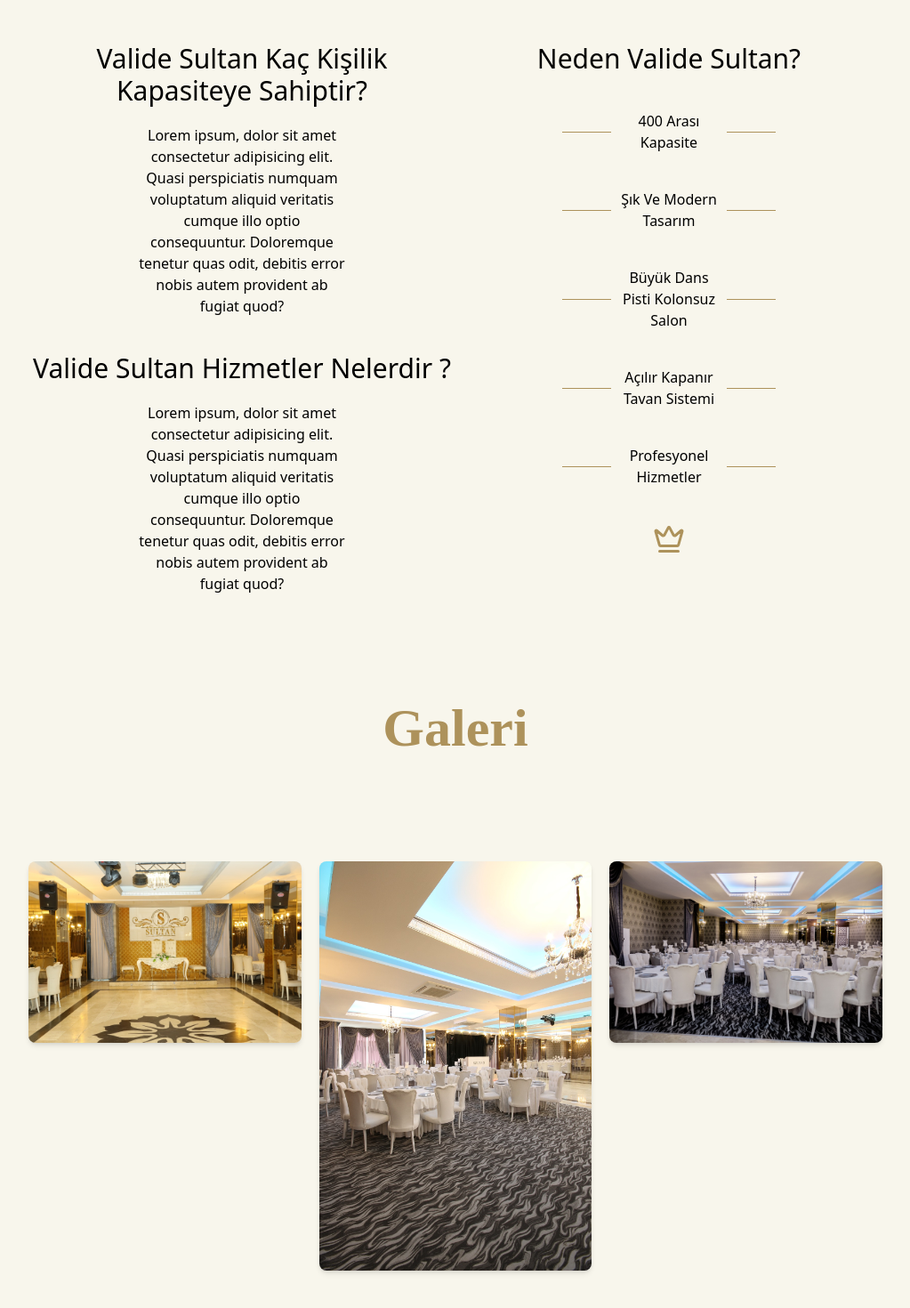
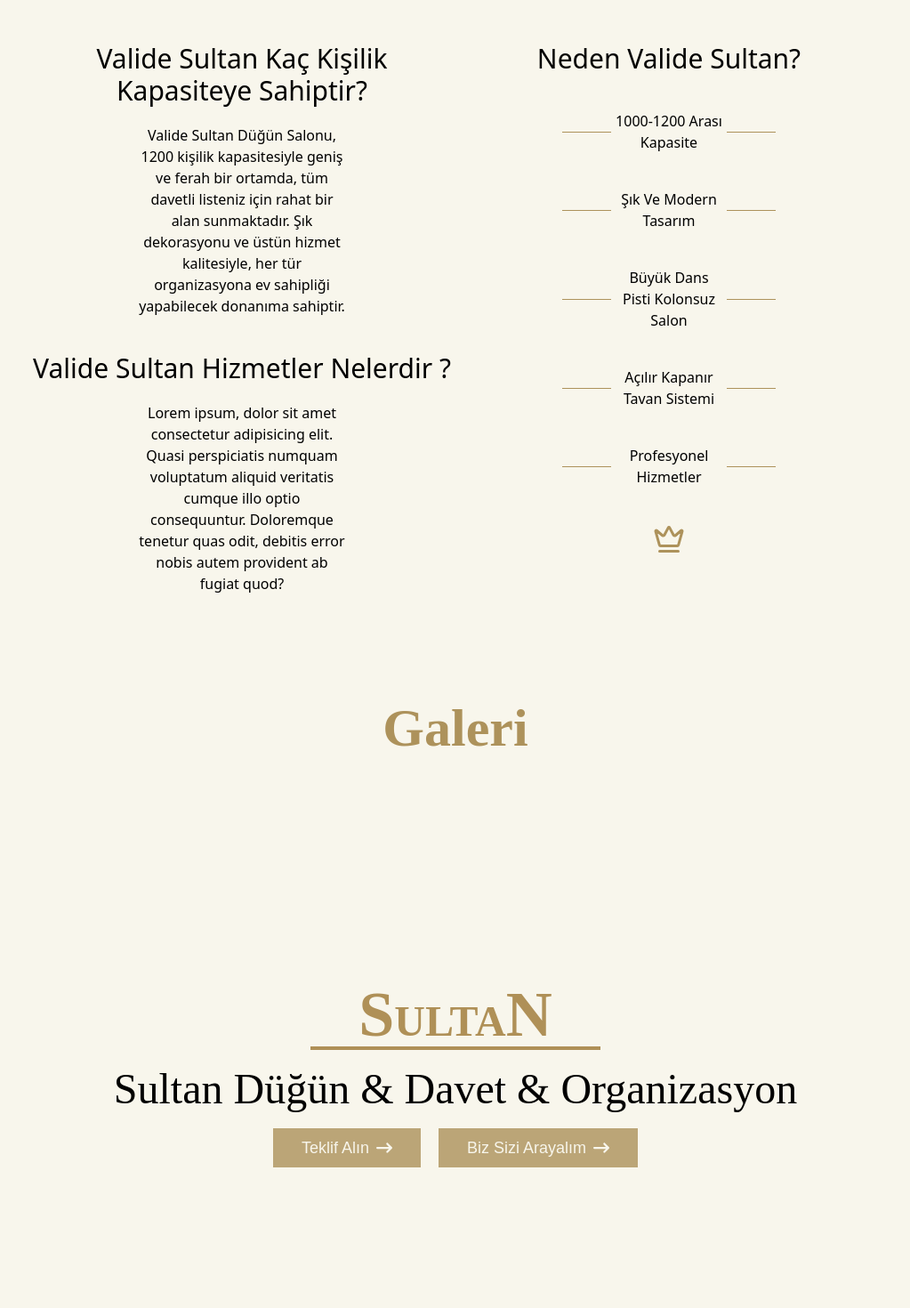
Before and after one commit to Vi303832/Sultan, a React (Vite) app: page /Valide in a window 1280 px wide. Shown: the part 1120-2590 px from the top of the page at 89% size, without its empty margins (128-1151 px from the left). Built offline with nearby package versions, Linux system fonts and the light colour scheme.

Commit message:
Hizmetler Layout düzeltmesi

```diff
--- a/src/Sayfalar/Card.jsx
+++ b/src/Sayfalar/Card.jsx
@@ -16,7 +16,7 @@
                     <img src={foto} className='h-full object-cover w-[100%]' />
                 </div>
                 <div className='w-[50%] max-lg:w-full  p-12 flex flex-col gap-8 text-start '>
-                    <div className='text-5xl text-sertaltin px-3 text-start w-[50%]'>{başlık}</div>
+                    <div className='text-5xl text-sertaltin px-3 text-start w-[50%] bg-teal-300 max-sm:text-4xl max-sm:font-bold'>{başlık}</div>
                     <div>{yazı}</div>
                     <button onClick={() => navigate(`/${url}`)} className='flex gap-2 px-8 py-2 text-beyaz justify-center items-center font-arial text-md font-light bg-altin opacity-80 min-xl:w-[70%] max-lg:w-[60%] max-md:w-[70%] max-sm:w-[100%]'>
                         <div className='flex gap-1 items-center px-1  cursor-pointer'><span className='flex gap-1'>{url} <div>Organizasyonlarını</div></span>inceleyin<FaArrowRightLong /> </div>
--- a/src/Sayfalar/Footer.jsx
+++ b/src/Sayfalar/Footer.jsx
@@ -9,7 +9,7 @@
     let navigate = useNavigate()
 
     return (
-        <div className='bg-kalin min-h-[50vh]  '>
+        <div className='bg-kalin min-h-[50vh] w-full overflow-hidden  '>
             <div className='flex gap-40 pt-12 mx-30   justify-around max-md:flex-col max-md:items-center items-start text-beyaz font-scheherazade '>
 
                 <div className='flex flex-col  gap-5 min-w-[30vh] '>
--- a/src/Sayfalar/Hizmetlerimiz.jsx
+++ b/src/Sayfalar/Hizmetlerimiz.jsx
@@ -11,6 +11,7 @@
 import galeri8 from "../assets/Galeri/galeri9.jpg";
 import galeri14 from "../assets/Galeri/dgn4.jpg";
 import galeri7 from "../assets/Galeri/galeri8.jpg";
+import nurbanu1 from "../assets/Salon/nurbanu1.jpg"
 
 function Hizmetlerimiz() {
     let navigate = useNavigate()
@@ -54,7 +55,7 @@
                     <Card yazı="Nişan, çiftlerin evliliğe adım attıkları özel bir tören olarak büyük bir anlam taşır. Sultan Düğün Salonları olarak, şık dekorasyonumuz ve profesyonel ekibimizle nişan organizasyonlarınızı en güzel şekilde planlıyor ve hayata geçiriyoruz." başlık="Nişan Organizasyonları" foto={s10} url={"Nişan"} />
                     <Card yazı="Sünnet düğünleri, çocuklarımız için önemli bir dönüm noktasıdır. Geniş ve konforlu salonlarımızda, ailelerimizin tüm ihtiyaçlarını karşılayarak eğlenceli ve unutulmaz sünnet organizasyonları düzenliyoruz." başlık="Sünnet Organizasyonları" foto={galeri8} url={"Sünnet"} />
                     <Card yazı="Kına gecesi, düğün öncesinde unutulmaz anılar biriktirmenizi sağlayan en özel geleneklerimizden biridir. Sultan Düğün Salonları olarak, bu özel gecenizi en iyi şekilde organize ediyor, şık dekorasyonumuz, profesyonel ekibimiz ve geleneksel dokunuşlarımızla hayallerinizdeki kına gecesini gerçeğe dönüştürüyoruz." başlık="Kına Gecesi Organizasyonları" foto={kına} url={"Kına"} />
-                    <Card yazı="" başlık="Toplantı Organizasyonları" foto={galeri8} url={"Toplantı"} />
+                    <Card yazı="Sultan Düğün Salonları olarak, kurumsal etkinlikler ve toplantılar için şık ve konforlu salonlarımızda profesyonel hizmet sunuyoruz. İhtiyaçlarınıza özel düzenlemelerle, toplantılarınızın verimli ve etkileyici geçmesini sağlıyoruz." başlık="Toplantı Organizasyonları" foto={nurbanu1} url={"Toplantı"} />
                 </div>
             </div>
             <div className=' flex justify-center items-center h-[60vh] pb-20'>
--- a/src/Sayfalar/Hürrem.jsx
+++ b/src/Sayfalar/Hürrem.jsx
@@ -99,7 +99,7 @@
                                         Hürrem Sultan Kaç Kişilik Kapasiteye Sahiptir?
                                     </div>
                                     <div className='w-[50%] text-center'>
-                                        Lorem ipsum, dolor sit amet consectetur adipisicing elit. Quasi perspiciatis numquam voluptatum aliquid veritatis cumque illo optio consequuntur. Doloremque tenetur quas odit, debitis error nobis autem provident ab fugiat quod?
+                                        Hürrem Sultan Düğün Salonu, 750 kişilik kapasitesiyle geniş ve ferah bir ortamda, tüm davetli listeniz için rahat bir alan sunmaktadır. Şık dekorasyonu ve üstün hizmet kalitesiyle, her tür organizasyona ev sahipliği yapabilecek donanıma sahiptir.
                                     </div>
                                 </div>
                                 <div className='flex flex-col gap-5 items-center'>
@@ -123,7 +123,7 @@
                             <div className='flex flex-col  gap-10 w-[50%] items-center'>
                                 <div className='flex items-center justify-center gap-1 w-full'>
                                     <hr className=' w-[40%] text-altin'></hr>
-                                    <div className='text-center w-[90%]'>400 Arası Kapasite</div>
+                                    <div className='text-center w-[90%]'>750-800 Arası Kapasite</div>
                                     <hr className=' w-[40%] text-altin'></hr>
 
                                 </div>
--- a/src/Sayfalar/Kösem.jsx
+++ b/src/Sayfalar/Kösem.jsx
@@ -103,7 +103,7 @@
                                         Kösem Sultan Kaç Kişilik Kapasiteye Sahiptir?
                                     </div>
                                     <div className='w-[50%] text-center'>
-                                        Lorem ipsum, dolor sit amet consectetur adipisicing elit. Quasi perspiciatis numquam voluptatum aliquid veritatis cumque illo optio consequuntur. Doloremque tenetur quas odit, debitis error nobis autem provident ab fugiat quod?
+                                        Kösem Sultan Düğün Salonu, 350 kişilik kapasitesiyle geniş ve ferah bir ortamda, tüm davetli listeniz için rahat bir alan sunmaktadır. Şık dekorasyonu ve üstün hizmet kalitesiyle, her tür organizasyona ev sahipliği yapabilecek donanıma sahiptir.
                                     </div>
                                 </div>
                                 <div className='flex flex-col gap-5 items-center'>
@@ -127,7 +127,7 @@
                             <div className='flex flex-col  gap-10 w-[50%] items-center'>
                                 <div className='flex items-center justify-center gap-1 w-full'>
                                     <hr className=' w-[40%] text-altin'></hr>
-                                    <div className='text-center w-[90%]'>400 Arası Kapasite</div>
+                                    <div className='text-center w-[90%]'>350-400 Arası Kapasite</div>
                                     <hr className=' w-[40%] text-altin'></hr>
 
                                 </div>
--- a/src/Sayfalar/Mihribah.jsx
+++ b/src/Sayfalar/Mihribah.jsx
@@ -6,8 +6,8 @@
 import mihribah2right from "../assets/Salon/mihribah2right.jpg"
 import mihribah3 from "../assets/Salon/mihriba3.jpg"
 import mihribah4 from "../assets/Salon/mihriba4.jpg"
-import mihribah5 from "../assets/Salon/mihriba5.jpg"
-import mihribah6 from "../assets/Salon/mihrba6.jpg"
+
+
 import mihribah7 from "../assets/Salon/mihriba7.jpg"
 import mihribah8 from "../assets/Salon/mihriba8.jpg"
 import Galericard from "./Galericard.jsx"
@@ -24,8 +24,8 @@
         { img: mihribah2 },
         { img: mihribah3 },
         { img: mihribah4 },
-        { img: mihribah5 },
-        { img: mihribah6 },
+
+
         { img: mihribah7 },
         { img: mihribah8 },
 
@@ -101,7 +101,7 @@
                                         Mihrimah Sultan Kaç Kişilik Kapasiteye Sahiptir?
                                     </div>
                                     <div className='w-[50%] text-center'>
-                                        Lorem ipsum, dolor sit amet consectetur adipisicing elit. Quasi perspiciatis numquam voluptatum aliquid veritatis cumque illo optio consequuntur. Doloremque tenetur quas odit, debitis error nobis autem provident ab fugiat quod?
+                                        Mihrimah Sultan Düğün Salonu, 450 kişilik kapasitesiyle geniş ve ferah bir ortamda, tüm davetli listeniz için rahat bir alan sunmaktadır. Şık dekorasyonu ve üstün hizmet kalitesiyle, her tür organizasyona ev sahipliği yapabilecek donanıma sahiptir.
                                     </div>
                                 </div>
                                 <div className='flex flex-col gap-5 items-center'>
@@ -123,9 +123,9 @@
                                 Neden Mihrimah Sultan?
                             </div>
                             <div className='flex flex-col  gap-10 w-[50%] items-center'>
-                                <div className='flex items-center justify-center gap-1 w-full'>
+                                <div className='flex items-center justify-center gap-1  w-full'>
                                     <hr className=' w-[40%] text-altin'></hr>
-                                    <div className='text-center w-[90%]'>400 Arası Kapasite</div>
+                                    <div className='text-center w-[90%]'>450-500 Arası Kapasite</div>
                                     <hr className=' w-[40%] text-altin'></hr>
 
                                 </div>
--- a/src/Sayfalar/Nurbanu.jsx
+++ b/src/Sayfalar/Nurbanu.jsx
@@ -2,7 +2,7 @@
 import Heroicon from "../assets/Hero4.png";
 import mihribah1 from "../assets/Salon/Mihriba.jpg"
 
-import n1 from "../assets/Salon/nurbanu1.jpg"
+
 import n2 from "../assets/Salon/nurbanu2.jpg"
 import n3 from "../assets/Salon/nurbanu3.jpg"
 
@@ -20,7 +20,7 @@
 
     const content = [
 
-        { img: n1 },
+
         { img: n3 },
         { img: n2 },
 
@@ -98,7 +98,7 @@
                                         Nurbanu Sultan Kaç Kişilik Kapasiteye Sahiptir?
                                     </div>
                                     <div className='w-[50%] text-center'>
-                                        Lorem ipsum, dolor sit amet consectetur adipisicing elit. Quasi perspiciatis numquam voluptatum aliquid veritatis cumque illo optio consequuntur. Doloremque tenetur quas odit, debitis error nobis autem provident ab fugiat quod?
+                                        Nurbanu Sultan Düğün Salonu, 550 kişilik kapasitesiyle geniş ve ferah bir ortamda, tüm davetli listeniz için rahat bir alan sunmaktadır. Şık dekorasyonu ve üstün hizmet kalitesiyle, her tür organizasyona ev sahipliği yapabilecek donanıma sahiptir.
                                     </div>
                                 </div>
                                 <div className='flex flex-col gap-5 items-center'>
@@ -122,7 +122,7 @@
                             <div className='flex flex-col  gap-10 w-[50%] items-center'>
                                 <div className='flex items-center justify-center gap-1 w-full'>
                                     <hr className=' w-[40%] text-altin'></hr>
-                                    <div className='text-center w-[90%]'>400 Arası Kapasite</div>
+                                    <div className='text-center w-[90%]'>550-600 Arası Kapasite</div>
                                     <hr className=' w-[40%] text-altin'></hr>
 
                                 </div>
--- a/src/Sayfalar/ReCard.jsx
+++ b/src/Sayfalar/ReCard.jsx
@@ -17,7 +17,7 @@
                 </div>
 
                 <div className='w-[50%] h-full p-12 flex flex-col gap-8 text-start max-lg:w-full '>
-                    <div className='text-5xl text-sertaltin px-3 text-center'>{başlık}</div>
+                    <div className='text-5xl text-sertaltin px-3 text-center max-sm:text-4xl max-sm:font-bold'>{başlık}</div>
                     <div>{yazı}</div>
                     <button onClick={() => navigate(`/${url}`)} className='flex gap-2 px-8 py-2 text-beyaz justify-center items-center font-arial text-md font-light bg-altin opacity-80 min-xl:w-[70%] max-lg:w-[60%] max-md:w-[70%] max-sm:w-[100%]'>
                         <div className='flex gap-1 items-center px-1  cursor-pointer'><span className='flex gap-1'>{url} <div>Organizasyonlarını</div></span>inceleyin<FaArrowRightLong /> </div>
--- a/src/Sayfalar/Valide.jsx
+++ b/src/Sayfalar/Valide.jsx
@@ -21,11 +21,6 @@
 function Valide() {
 
     const content = [
-
-        { img: n1 },
-        { img: n3 },
-        { img: n2 },
-
 
 
 
@@ -101,7 +96,7 @@
                                         Valide Sultan Kaç Kişilik Kapasiteye Sahiptir?
                                     </div>
                                     <div className='w-[50%] text-center'>
-                                        Lorem ipsum, dolor sit amet consectetur adipisicing elit. Quasi perspiciatis numquam voluptatum aliquid veritatis cumque illo optio consequuntur. Doloremque tenetur quas odit, debitis error nobis autem provident ab fugiat quod?
+                                        Valide Sultan Düğün Salonu, 1200 kişilik kapasitesiyle geniş ve ferah bir ortamda, tüm davetli listeniz için rahat bir alan sunmaktadır. Şık dekorasyonu ve üstün hizmet kalitesiyle, her tür organizasyona ev sahipliği yapabilecek donanıma sahiptir.
                                     </div>
                                 </div>
                                 <div className='flex flex-col gap-5 items-center'>
@@ -125,7 +120,7 @@
                             <div className='flex flex-col  gap-10 w-[50%] items-center'>
                                 <div className='flex items-center justify-center gap-1 w-full'>
                                     <hr className=' w-[40%] text-altin'></hr>
-                                    <div className='text-center w-[90%]'>400 Arası Kapasite</div>
+                                    <div className='text-center w-[90%]'>1000-1200 Arası Kapasite</div>
                                     <hr className=' w-[40%] text-altin'></hr>
 
                                 </div>
```
Also changed, not shown: src/Sayfalar/Anasayfa.jsx (+6 -4 lines), src/assets/Salon/mihrba6.jpg (deleted).
